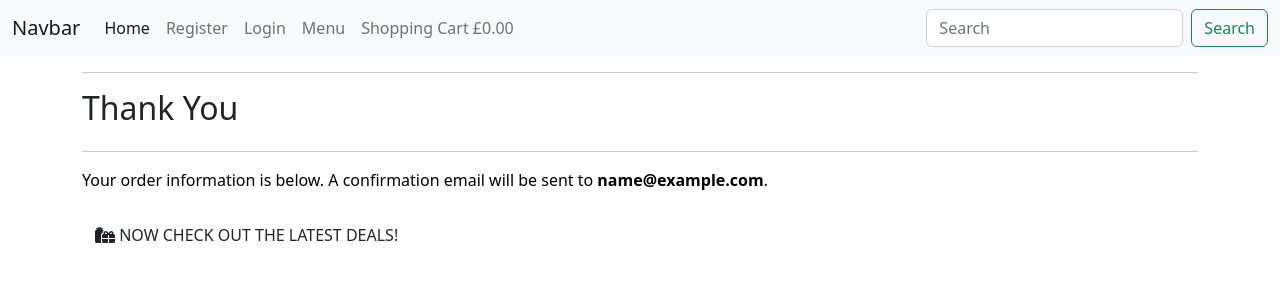
After one commit to mjjstockman/ecomm, a Django app: page /checkout/checkout_success/000 in a window 1280 px wide. The commit adds this page. Shown: the top 300 px of the page. Run offline with Django 3.2, Linux system fonts and the light colour scheme; tables that the repository leaves empty hold one stand-in row (values such as "Sample post"); some libraries are stand-ins or nearby versions.

Commit message:
Add checkout functionality

```diff
--- a/cart/templates/cart/cart.html
+++ b/cart/templates/cart/cart.html
@@ -78,7 +78,7 @@
                     {% endfor %}
                     <tr>
                         <td colspan="5" class="pt-5 text-right">
-                            <h6><strong>Cart Total: ${{ total|floatformat:2 }}</strong></h6>
+                            <h6><strong>Cart Total: £{{ total|floatformat:2 }}</strong></h6>
                         </td>
                     </tr>
                     <tr>
--- a/checkout/__init__.py
+++ b/checkout/__init__.py
@@ -0,0 +1 @@
+default_app_config = 'checkout.apps.CheckoutConfig'
--- a/checkout/admin.py
+++ b/checkout/admin.py
@@ -11,14 +11,14 @@ class OrderAdmin(admin.ModelAdmin):
     inlines = (OrderLineItemAdminInline,)
 
     readonly_fields = ('order_number', 'date',
-                       'order_total',)
+                       'total',)
 
     fields = ('order_number', 'date', 'full_name',
               'email', 'phone_number', 'postcode', 'town_or_city',
-              'street_address1', 'street_address2', 'order_total',)
+              'street_address1', 'street_address2', 'total',)
 
     list_display = ('order_number', 'date', 'full_name',
-                    'order_total')
+                    'total')
 
     ordering = ('-date',)
 
--- a/checkout/models.py
+++ b/checkout/models.py
@@ -14,7 +14,8 @@ class Order(models.Model):
     street_address2 = models.CharField(max_length=80, null=True, blank=True)
     county = models.CharField(max_length=80, null=True, blank=True)
     date = models.DateTimeField(auto_now_add=True)
-    order_total = models.DecimalField(max_digits=10, decimal_places=2, null=False, default=0)
+    order_total = models.DecimalField(max_digits=10, decimal_places=2, null=True, blank=True, default=0)
+    total = models.DecimalField(max_digits=10, decimal_places=2, null=True, blank=True, default=0)
 
     def _generate_order_number(self):
         """
@@ -28,7 +29,7 @@ class Order(models.Model):
         Update grand total each time a line item is added,
         accounting for delivery costs.
         """
-        self.order_total = self.lineitems.aggregate(Sum('lineitem_total'))['lineitem_total__sum']
+        self.total = self.lineitems.aggregate(Sum('lineitem_total'))['lineitem_total__sum']
         # if self.order_total < settings.FREE_DELIVERY_THRESHOLD:
         #     self.delivery_cost = self.order_total * settings.STANDARD_DELIVERY_PERCENTAGE / 100
         # else:
--- a/checkout/signals.py
+++ b/checkout/signals.py
@@ -11,8 +11,9 @@ def update_on_save(sender, instance, created, **kwargs):
     instance.order.update_total()
 
 @receiver(post_delete, sender=OrderLineItem)
-def update_on_save(sender, instance, **kwargs):
+def update_on_delete(sender, instance, **kwargs):
     """
     Update order total on lineitem delete
     """
+    print("signal delete")
     instance.order.update_total()
--- a/checkout/templates/checkout/checkout.html
+++ b/checkout/templates/checkout/checkout.html
@@ -123,7 +123,7 @@
                         <span class="icon">
                             <i class="fas fa-exclamation-circle"></i>
                         </span>
-                        <span>Your card will be charged <strong>£{{ grand_total|floatformat:2 }}</strong></span>
+                        <span>Your card will be charged <strong>£{{ total|floatformat:2 }}</strong></span>
                     </p>
                 </div>
             </form>
--- /dev/null
+++ b/checkout/templates/checkout/checkout_success.html
@@ -0,0 +1,42 @@
+{% extends "base.html" %}
+{% load static %}
+
+{% block extra_css %}
+<link rel="stylesheet" href="{% static 'checkout/css/checkout.css' %}">
+{% endblock %}
+
+{% block page_header %}
+<div class="container header-container">
+    <div class="row">
+        <div class="col"></div>
+    </div>
+</div>
+{% endblock %}
+
+{% block content %}
+<div class="container">
+    <div class="row">
+        <div class="col">
+            <hr>
+            <h2 class="logo-font mb-4">Thank You</h2>
+            <hr>
+            <p class="text-black">Your order information is below. A confirmation email will be sent to
+                <strong>{{ order.email }}</strong>.</p>
+        </div>
+    </div>
+
+    <div class="row">
+        <div class="col-12 col-lg-7"></div>
+    </div>
+    <div class="row">
+        <div class="col-12 col-lg-7 text-right">
+            <a href="{% url 'products' %}?category=new_arrivals,deals,clearance" class="btn btn-black rounded-0 my-2">
+                <span class="icon mr-2">
+                    <i class="fas fa-gifts"></i>
+                </span>
+                <span class="text-uppercase">Now check out the latest deals!</span>
+            </a>
+        </div>
+    </div>
+</div>
+{% endblock %}
--- a/checkout/urls.py
+++ b/checkout/urls.py
@@ -2,5 +2,6 @@ from django.urls import path
 from . import views
 
 urlpatterns = [
-    path('', views.checkout, name='checkout')
+    path('', views.checkout, name='checkout'),
+    path('checkout_success/<order_number>', views.checkout_success, name='checkout_success'),
 ]
--- a/checkout/views.py
+++ b/checkout/views.py
@@ -1,9 +1,12 @@
-from django.shortcuts import render, redirect, reverse
+from django.shortcuts import render, redirect, reverse, get_object_or_404
 from django.contrib import messages
 from django.conf import settings
+from products.models import Product
+from .forms import OrderForm
+from .models import Order, OrderLineItem
 import stripe
 from cart.contexts import cart_contents
-from .forms import OrderForm
+
 
 
 
@@ -11,26 +14,74 @@ def checkout(request):
     stripe_public_key = settings.STRIPE_PUBLIC_KEY
     stripe_secret_key = settings.STRIPE_SECRET_KEY
 
-    cart = request.session.get('cart', {})
-    if not cart:
-        messages.error(request, "There's nothing in your cart at the moment")
-        return redirect(reverse('products'))
+    if request.method == 'POST':
+        cart = request.session.get('cart', {})
 
-    # make new var so don't overwrite cart var
-    current_cart = cart_contents(request)
-    total = current_cart['total']
-    # stripe needs amount as an int
-    stripe_total = round(total * 100)
-    stripe.api_key = stripe_secret_key
-    intent = stripe.PaymentIntent.create(
+        form_data = {
+            'full_name': request.POST['full_name'],
+            'email': request.POST['email'],
+            'phone_number': request.POST['phone_number'],
+            'postcode': request.POST['postcode'],
+            'town_or_city': request.POST['town_or_city'],
+            'street_address1': request.POST['street_address1'],
+            'street_address2': request.POST['street_address2'],
+            'county': request.POST['county'],
+        }
+        order_form = OrderForm(form_data)
+        if order_form.is_valid():
+            order = order_form.save()
+            for item_id, item_data in cart.items():
+                try:
+                    product = Product.objects.get(id=item_id)
+                    if isinstance(item_data, int):
+                        order_line_item = OrderLineItem(
+                            order=order,
+                            product=product,
+                            quantity=item_data,
+                        )
+                        order_line_item.save()
+                    else:
+                        for size, quantity in item_data['items_by_size'].items():
+                            order_line_item = OrderLineItem(
+                                order=order,
+                                product=product,
+                                quantity=quantity,
+                                product_size=size,
+                            )
+                            order_line_item.save()
+                except Product.DoesNotExist:
+                    messages.error(request, (
+                        "One of the products in your cart wasn't found in our database. "
+                        "Please call us for assistance!")
+                    )
+                    order.delete()
+                    return redirect(reverse('view_cart'))
+
+            request.session['save_info'] = 'save-info' in request.POST
+            return redirect(reverse('checkout_success', args=[order.order_number]))
+        else:
+            messages.error(request, 'There was an error with your form. \
+                Please double check your information.')
+    else:
+        cart = request.session.get('cart', {})
+        if not cart:
+            messages.error(request, "There's nothing in your cart at the moment")
+            return redirect(reverse('products'))
+
+        current_cart = cart_contents(request)
+        total = current_cart['total']
+        stripe_total = round(total * 100)
+        stripe.api_key = stripe_secret_key
+        intent = stripe.PaymentIntent.create(
             amount=stripe_total,
             currency=settings.STRIPE_CURRENCY,
         )
 
-    order_form = OrderForm()
+        order_form = OrderForm()
 
     if not stripe_public_key:
-        messages.warning(request, 'Have you set Stripe public key in environ?')
+        messages.warning(request, 'Stripe public key is missing. \
+            Did you forget to set it in your environment?')
 
     template = 'checkout/checkout.html'
     context = {
@@ -40,3 +91,24 @@ def checkout(request):
     }
 
     return render(request, template, context)
+
+
+def checkout_success(request, order_number):
+    """
+    Handle successful checkouts
+    """
+    save_info = request.session.get('save_info')
+    order = get_object_or_404(Order, order_number=order_number)
+    messages.success(request, f'Order successfully processed! \
+        Your order number is {order_number}. A confirmation \
+        email will be sent to {order.email}.')
+
+    if 'cart' in request.session:
+        del request.session['cart']
+
+    template = 'checkout/checkout_success.html'
+    context = {
+        'order': order,
+    }
+
+    return render(request, template, context)
```
Also changed, not shown: checkout/migrations/0001_initial.py.
